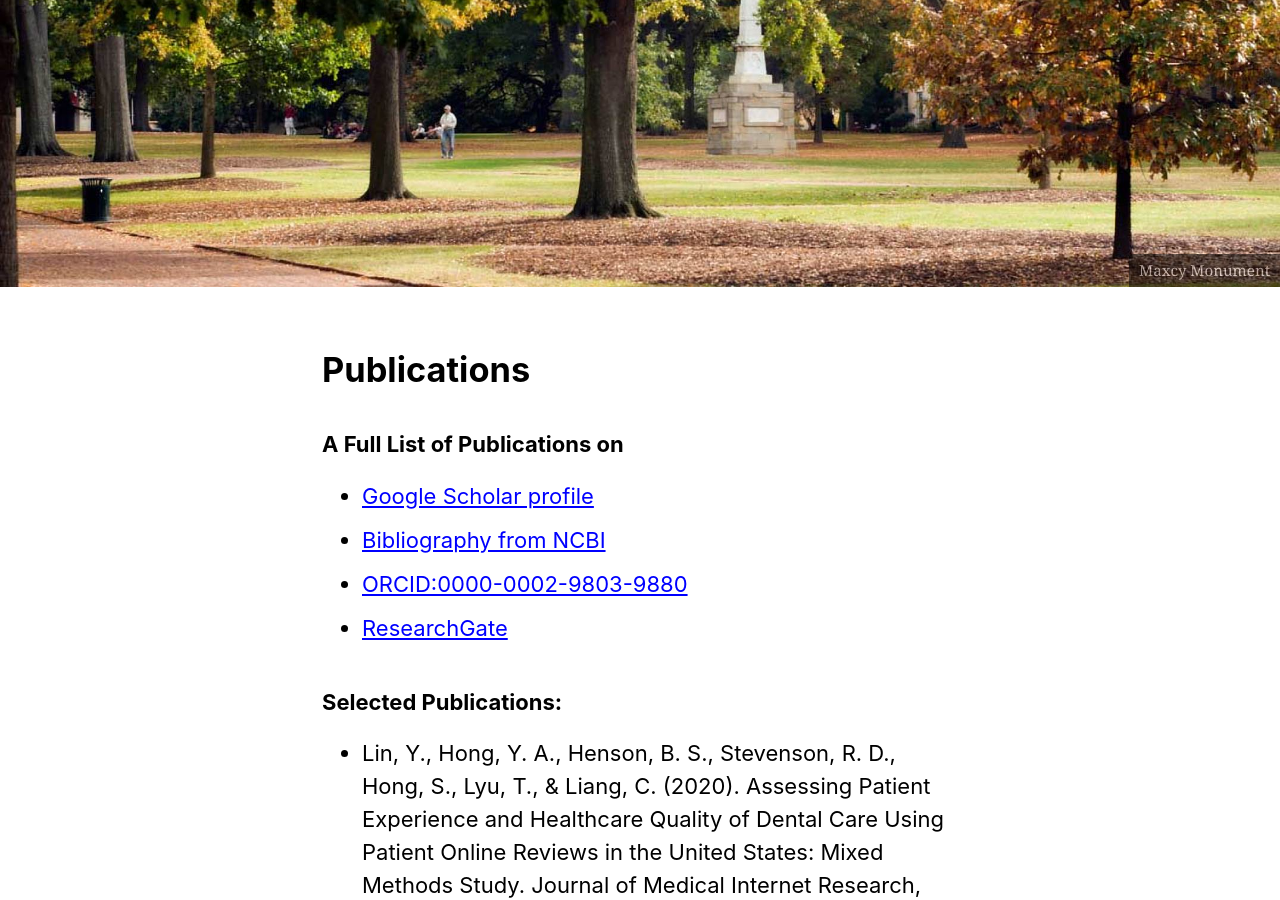
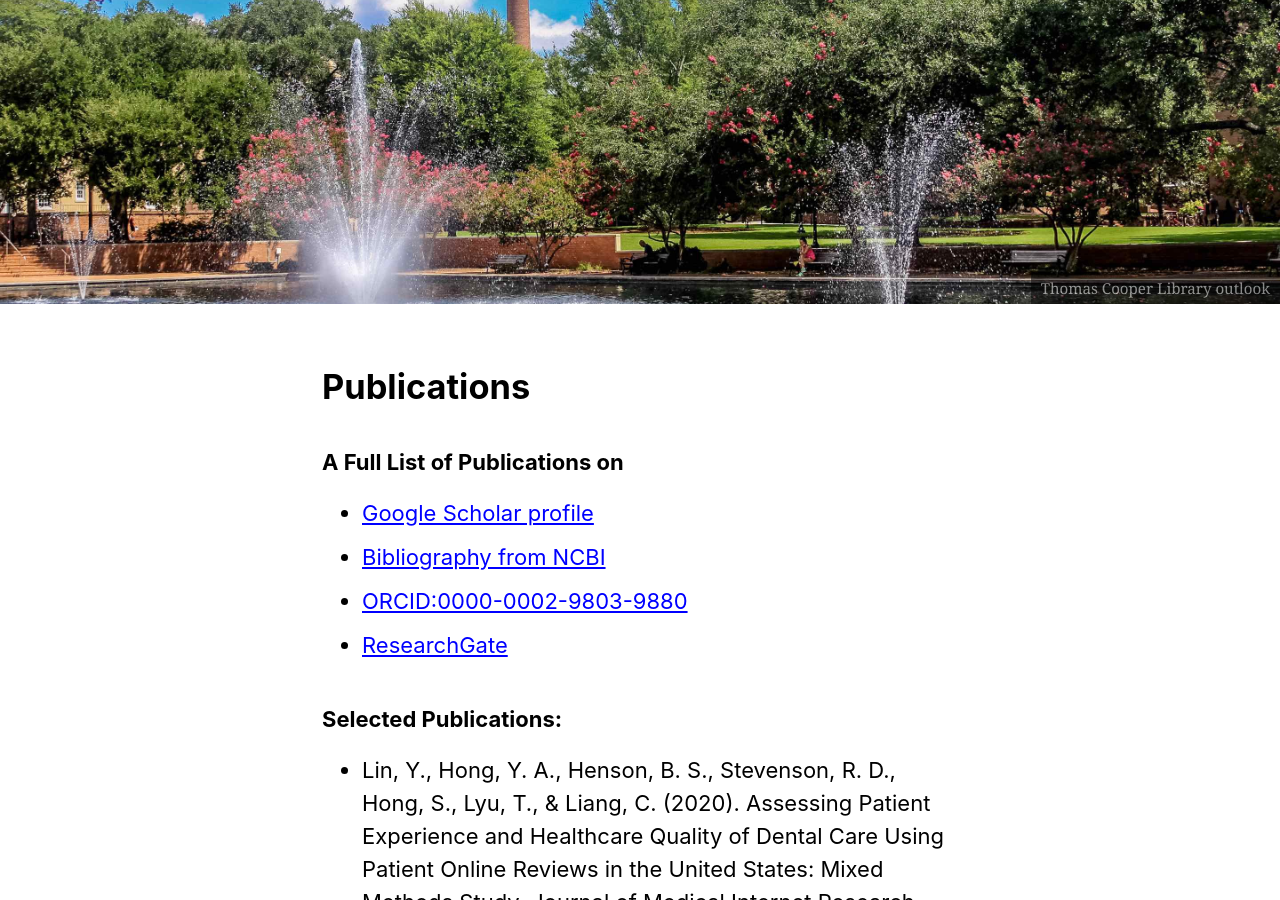
Before and after one commit to nehcgnail/nehcgnail.github.io, a Jekyll site: the page built from _pages/publications.md, in a window 1280 px wide and 900 px high, scrolled down 301 px. Built offline with Jekyll 4.4.1, drawn with Linux system fonts in a browser that asks for light colours; cached includes are drawn as plain includes; nearby versions of some CDN libraries.

Commit message:
pub header

```diff
--- a/_pages/publications.md
+++ b/_pages/publications.md
@@ -4,8 +4,8 @@ title: "Publications"
 permalink: /publications/
 author_profile: false
 header:
-  image: /assets/images/header_publications.jpg
-  caption: "Maxcy Monument"
+  image: /assets/images/header_publications2.jpg
+  caption: "Thomas Cooper Library outlook"
 ---
 
 ### A Full List of Publications on
```
Also changed, not shown: assets/images/backup.jpg (added), assets/images/header_publications2.jpg (added).
